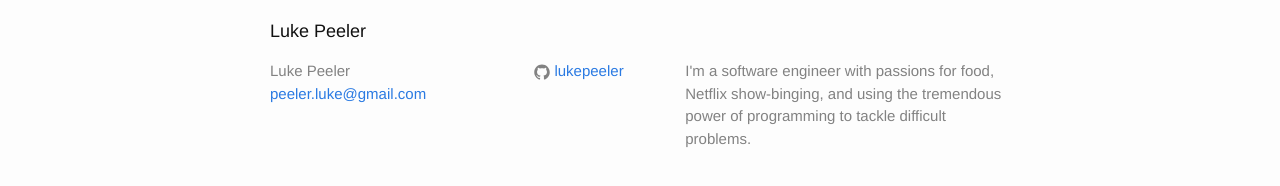
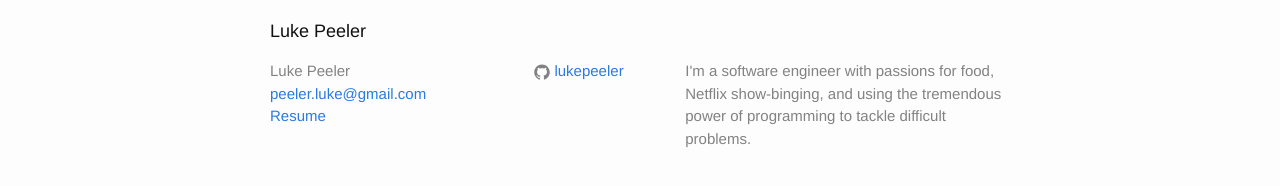
Before and after one commit to lukepeeler/lukepeeler.github.io, a Jekyll site: the page built from index.html, in a window 1280 px wide. Shown: the part 219-405 px from the top of the page. Built offline with Jekyll 4.4.1, drawn with Linux system fonts in a browser that asks for light colours.

Commit message:
adding resume

```diff
--- a/_config.yml
+++ b/_config.yml
@@ -6,6 +6,5 @@ description: > # this means to ignore newlines until "baseurl:"
 baseurl: "" # the subpath of your site, e.g. /blog/
 url: "http://lpeeler.com" # the base hostname & protocol for your site
 github_username:  lukepeeler
-
 # Build settings
 markdown: kramdown
--- a/_includes/footer.html
+++ b/_includes/footer.html
@@ -9,6 +9,7 @@
         <ul class="contact-list">
           <li>{{ site.title }}</li>
           <li><a href="mailto:{{ site.email }}">{{ site.email }}</a></li>
+          <li><a href="http://lukepeeler.github.io/docs.resume.pdf">Resume</a></li>
         </ul>
       </div>
 
```
Also changed, not shown: 6 other files.
